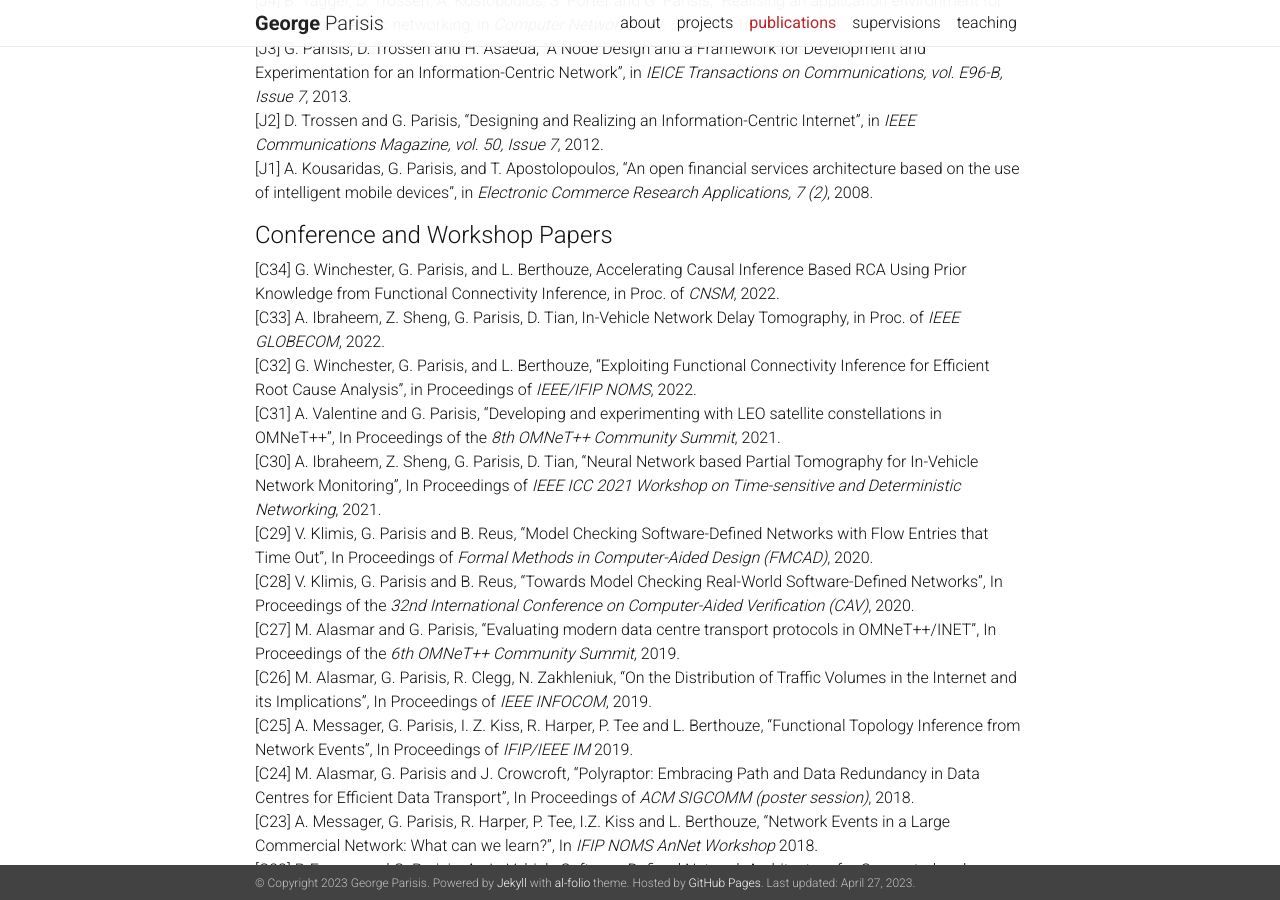
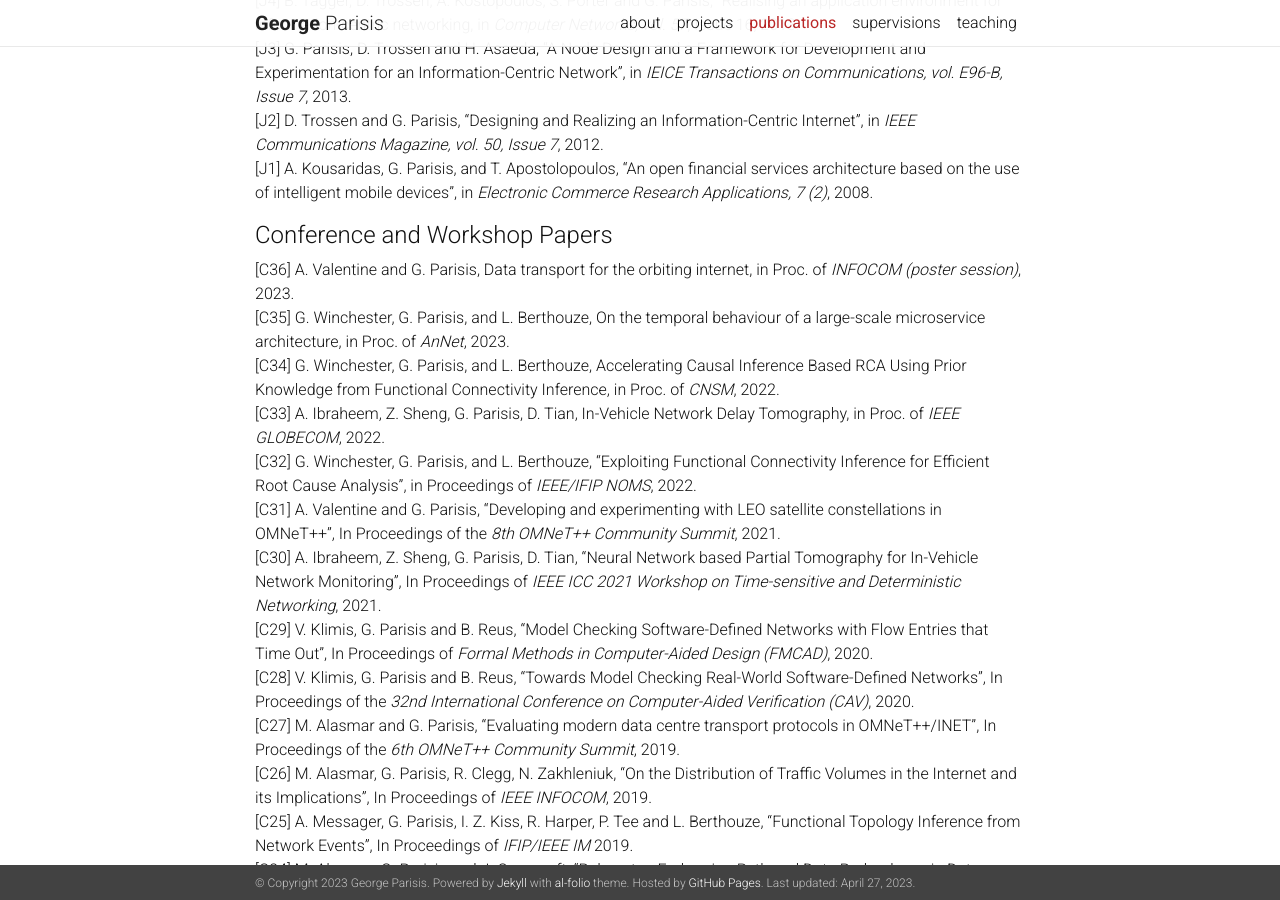
Before and after one commit to georgeparisis/georgeparisis.github.io, a Jekyll site: the page built from _pages/publications.md, in a window 1280 px wide and 900 px high, scrolled down 792 px. Built offline with Jekyll 4.4.1, drawn with Linux system fonts in a browser that asks for light colours; nearby versions of some CDN libraries; a style sheet for code colours, icons or effects is not loaded.

Commit message:
Update publications.md
updated list of papers

```diff
--- a/_pages/publications.md
+++ b/_pages/publications.md
@@ -38,6 +38,10 @@ nav: true
 [J1] A. Kousaridas, G. Parisis, and T. Apostolopoulos, "An open financial services architecture based on the use of intelligent mobile devices", in *Electronic Commerce Research Applications, 7 (2)*, 2008.
 
 #### Conference and Workshop Papers
+[C36] A. Valentine and G. Parisis, Data transport for the orbiting internet, in Proc. of *INFOCOM (poster session)*, 2023.
+<br>
+[C35] G. Winchester, G. Parisis, and L. Berthouze, On the temporal behaviour of a large-scale microservice architecture, in Proc. of *AnNet*, 2023.
+<br>
 [C34] G. Winchester, G. Parisis, and L. Berthouze, Accelerating Causal Inference Based RCA Using Prior Knowledge from Functional Connectivity Inference, in Proc. of *CNSM*, 2022.
 <br>
 [C33] A. Ibraheem, Z. Sheng, G. Parisis, D. Tian, In-Vehicle Network Delay Tomography, in Proc. of *IEEE GLOBECOM*, 2022.
```
